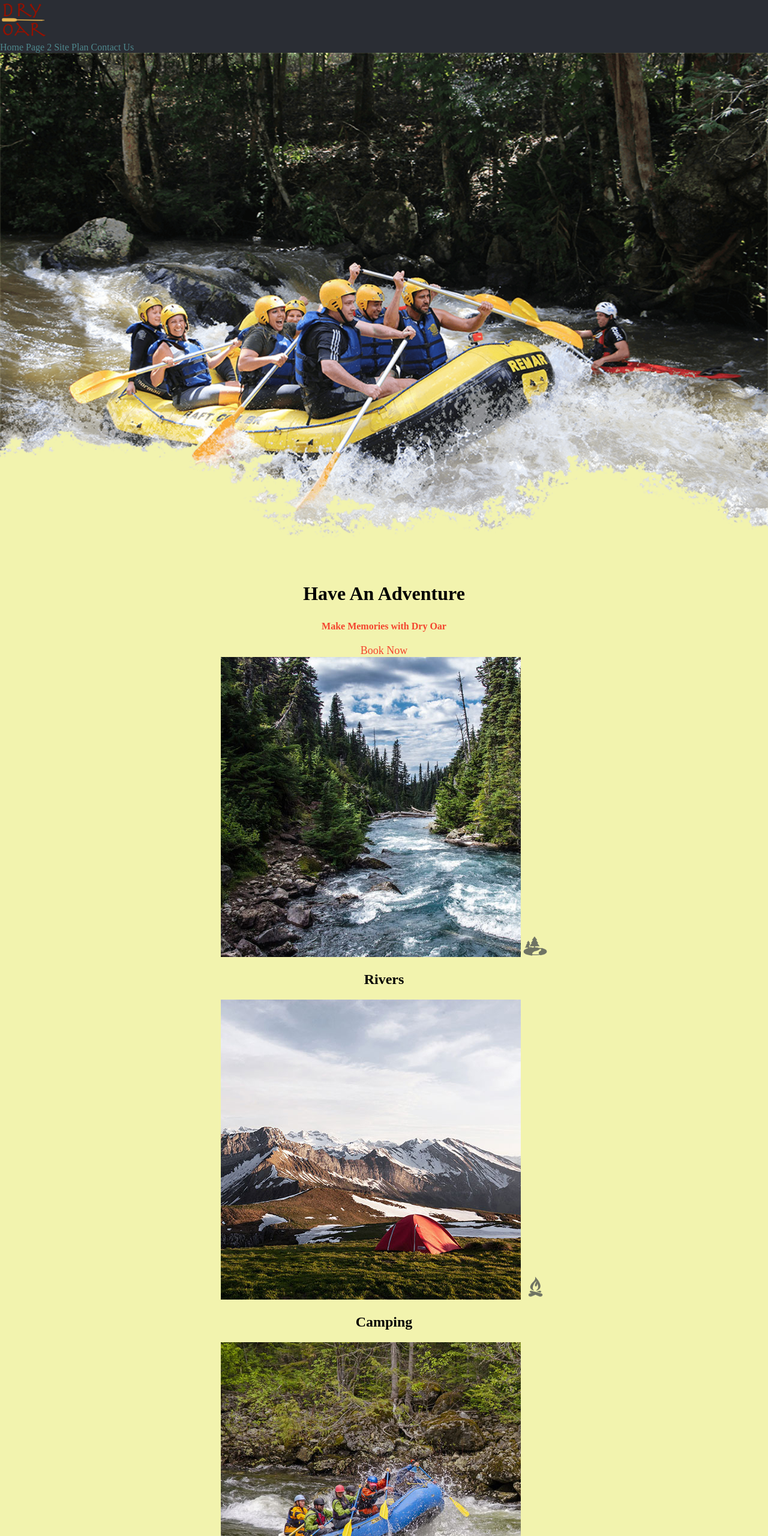
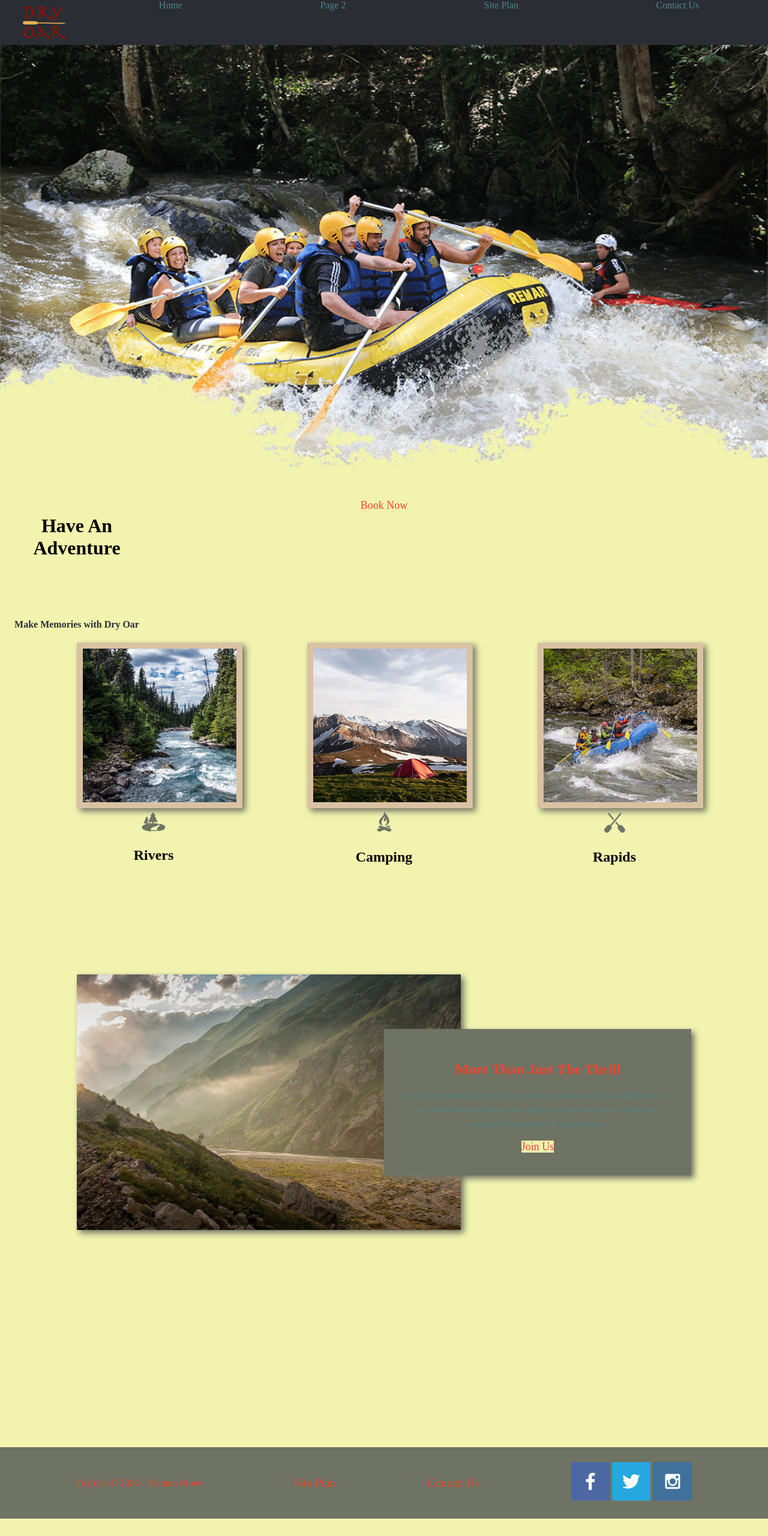
Before and after one commit to Aciad/wdd130, a plain HTML site: page white_water_rafting/index.html in a window 1280 px wide. Shown: the top 2560 px of the page at 60% size. After the commit the page ends 2531 px from the top, so only its background shows below. Drawn offline with Linux system fonts and the light colour scheme.

Commit message:
did the white water

```diff
--- a/white_water_rafting/styles/style.css
+++ b/white_water_rafting/styles/style.css
@@ -1,11 +1,23 @@
-
-
+body {
+    background-color: #F2F3AE;
+    margin: 0;
+    padding: 0;
+}
 #content {
     max-width: 1600px;
     margin: 0 auto;
 }
 #background {
     height: 750px;
+}
+#logo_link {
+    padding-top: 5px;
+    justify-self: center;
+    align-self: center;
+}
+nav {
+    display: flex;
+    justify-content: space-around;
 }
 nav a {
     text-align: center;
@@ -29,13 +41,10 @@
 main section {
     text-align: center;
 }
-body {
-    background-color: #F2F3AE;
-    margin: 0;
-    padding: 0;
-}
 header {
     background-color: #2A2D34;
+    display: grid;
+    grid-template-columns: 150px auto;
 }
 .home-title {
     font-family: "gramond, serif";
@@ -51,13 +60,6 @@
 .book:hover, .join:hover{
     background-color: #2A2D34;
     color: #4e878c;
-}
-#background{
-    background-color: #F2F3AE;
-}
-.msg{
-    background-color: #F2F3AE;
-    line-height: 1.5em;
 }
 .msg p {
     font-family: "Tahoma, sans-serif";
@@ -90,6 +92,131 @@
 .icon {
     width: 40px;
 }
+.home-grid {
+    display: grid;
+    grid-template-columns: repeat(10, 1fr);
+}
+#hero {
+    display: grid;
+    grid-template-columns: 1fr 3fr 1fr;
+    margin-top: -100px;
+}
+#hero-box {
+    grid-column: 1 / 4;
+    grid-row: 1 / 3;
+    z-index: -1;
+}
+#hero-msg h4 {
+    grid-column: 2 / 3;
+    grid-row: 1 / 2;
+    margin-top: 100px;
+    color: #2A2D34;
+}
 #hero-image {
     width: 100%;
 }
+.card-img, .mountains {
+    width: 100%;
+}
+.card-img {
+    border: 10px solid #d9c2a3;
+    transition: transform .5s;
+    box-shadow: 5px 5px 10px #6f7364;
+}
+.card-img:hover {
+    opacity: .6;
+    transform: scale(1.1);
+}
+.mountains {
+    width: 100%;
+    grid-column: 2/7;
+    grid-row: 5/8;
+    box-shadow: 5px 5px 10px #6f7364;
+}
+
+
+.rivers-card {
+    grid-column: 2 / 4;
+    grid-row: 2 / 3;
+}
+.camping-card {
+    grid-column: 5 / 7;
+    grid-row: 2 / 3;
+}
+.rapids-card {
+    grid-column: 8 / 10;
+    grid-row: 2 / 3;
+}
+.mountains {
+    grid-column: 2 / 7;
+    grid-row: 5 / 8;
+}
+#background{
+    background-color: #F2F3AE;
+    grid-column: 1 / 11;
+    grid-row: 4 / 9;
+}
+.msg{
+    background-color: #F2F3AE;
+    line-height: 1.5em;
+    grid-column: 6 / 10;
+    grid-row: 6 / 7;
+    background-color: #6f7364;
+    padding: 35px;
+    grid-column: 6/10;
+    grid-row: 6/7;
+    box-shadow: 5px 5px 10px #6f7364;
+}
+
+
+footer {
+    background-color: #6f7364;
+    padding: 25px 50px;
+    margin-top: 200px;
+    display: flex;
+    justify-content: space-around;
+    align-items: center;
+}
+@media screen and (max-width: 900px) {
+    #hero, .home-grid {
+        display: block;
+        height: auto;
+    }
+    nav, footer {
+        flex-direction: column;
+    }
+    nav a {
+        display: block;
+        padding: 15px;
+    }
+    #hero {
+        margin-top: 0;
+    }
+    #hero-msg {
+        margin-top: 0;
+    }
+    #hero-msg h4 {
+        display: none;
+    }
+    #hero-msg h1 {
+        color: #6f7364;
+    }
+    .home-title {
+        font-size: 25px;
+    }
+    .rivers-card, .camping-card, .rapids-card {
+        margin: 50px auto;
+        width: 60%;
+    }
+    #background {
+        display: none;
+    }
+    .mountains, .msg {
+        width: 80%;
+        display: block;
+        margin: 0 auto;
+    }
+    footer {
+        margin-top: 25px;
+    }
+}
```
Also changed, not shown: white_water_rafting/index.html (+1 -1 lines), 2 other files.
